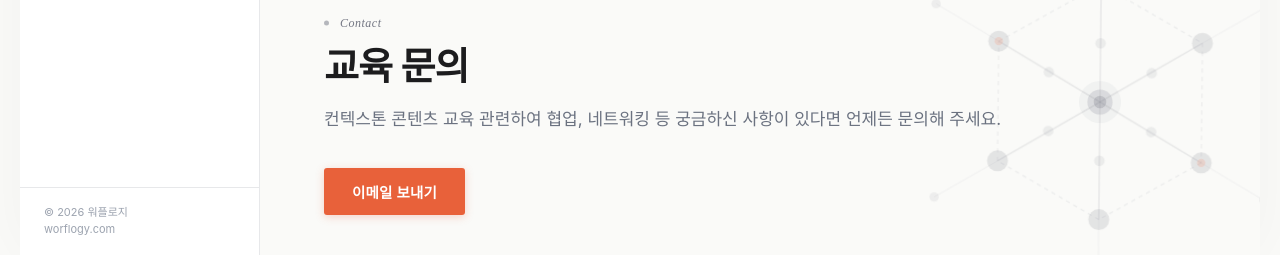
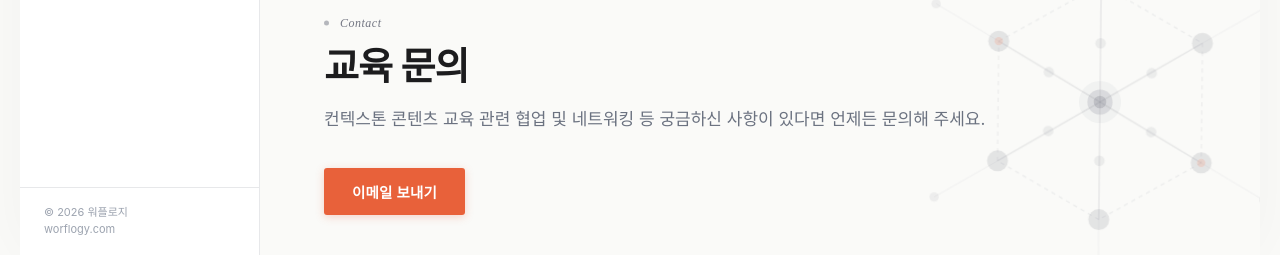
Before and after one commit to hamnYK/eduContextOn, a Jekyll site: the page built from index.md, in a window 1280 px wide and 900 px high, scrolled down 3433 px. Shown: the part 645-900 px from the top of the window. Built offline with Jekyll 4.4.1, drawn with Linux system fonts in a browser that asks for light colours; some web fonts are replaced.

Commit message:
docs: update landing page content and navigation links in index.md

```diff
--- a/index.md
+++ b/index.md
@@ -665,7 +665,7 @@ graph TD
 
   <div class="section-label">Contact</div>
   <h2 class="section-title">교육 문의</h2>
-  <p class="section-desc">컨텍스톤 콘텐츠 교육 관련하여 협업, 네트워킹 등 궁금하신 사항이 있다면 언제든 문의해 주세요.</p>
+  <p class="section-desc">컨텍스톤 콘텐츠 교육 관련 협업 및 네트워킹 등 궁금하신 사항이 있다면 언제든 문의해 주세요.</p>
 
   <div class="btn-group">
     <button type="button" id="open-contact-modal" class="btn btn-primary">이메일 보내기</button>
```
